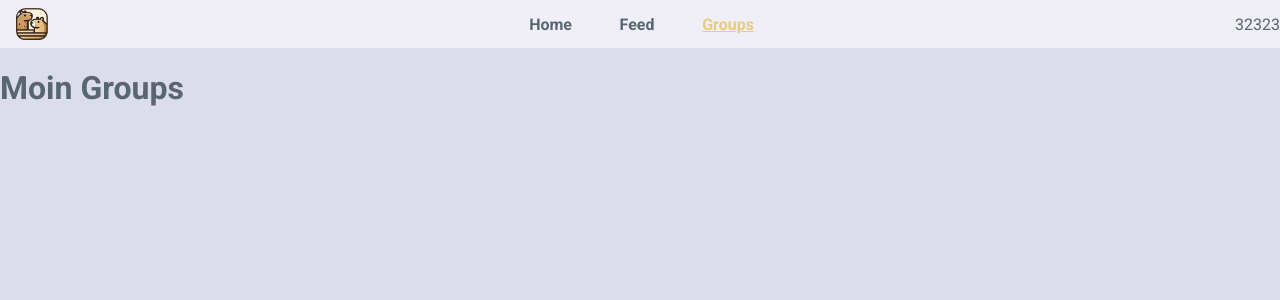
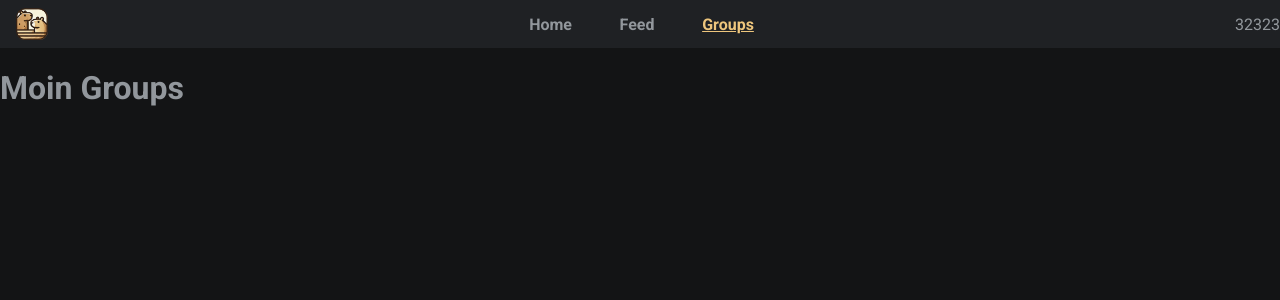
Before and after one commit to Keksclan/hobsoc, a Vue app: page /groups in a window 1280 px wide. Shown: the top 300 px of the page. Built offline with nearby package versions, Linux system fonts and the light colour scheme.

Commit message:
theme change to dark mode with function and store

```diff
--- a/src/App.vue
+++ b/src/App.vue
@@ -1,10 +1,11 @@
 <script setup>
 import MainNavBar from './components/MainNavBar.vue'
+
 </script>
 
 <template>
-  <MainNavBar />
-  <router-view />
+  <MainNavBar/>
+  <router-view/>
 </template>
 
 <style scoped>
--- a/src/components/MainNavBar.vue
+++ b/src/components/MainNavBar.vue
@@ -1,6 +1,9 @@
 <template>
   <div class="NavBar">
-        <div class="nav-container-right"><div class="logoContainer"><img class="logo" src="../assets/logo/HobSocLogo.png" alt="Logo" @click="toHome()"></div></div>
+    <div class="nav-container-right">
+      <div class="logoContainer"><img class="logo" src="../assets/logo/HobSocLogo.png" alt="Logo" @click="toHome()">
+      </div>
+    </div>
     <div class="nav-container-center">
       <NavLinkBtn
           v-for="item in navItems"
@@ -39,8 +42,7 @@ export default {
 </script>
 <style lang="scss">
 
-    .NavBar
-    {
+.NavBar {
 
   height: 3rem;
   width: 100%;
@@ -51,29 +53,33 @@ export default {
 
   flex-direction: row;
   align-items: center;
+
   .nav-container-right {
-            padding-left:1rem;
+    padding-left: 1rem;
     display: flex;
     flex-direction: row;
+
     .logoContainer {
-                width:2rem;
+      width: 2rem;
       height: 2rem;
       cursor: pointer;
       -webkit-user-select: none;
-                -moz-user-select: -moz-none;
+      -moz-user-select: none;
       -ms-user-select: none;
       user-select: none;
+
       .logo {
-                    width:2rem;
-                    height:2rem;
+        width: 2rem;
+        height: 2rem;
       }
     }
 
   }
+
   .nav-container-center {
     display: flex;
-            width:20rem;
-            min-width:fit-content;
+    width: 20rem;
+    min-width: fit-content;
     flex-direction: row;
     justify-content: space-evenly;
     align-items: center;
--- a/src/main.js
+++ b/src/main.js
@@ -1,8 +1,20 @@
-import { createApp } from 'vue'
-import { createPinia } from 'pinia'
-import './style.scss'
-import router from "./router"
-import App from './App.vue'
+import {createApp} from 'vue';
+import {createPinia} from 'pinia';
+import './style.scss';
+import router from './router';
+import App from './App.vue';
 
-const pinia = createPinia()
-createApp(App).use(pinia).use(router).mount('#app')
+const pinia = createPinia();
+const app = createApp(App);
+
+// Pinia und Router registrieren
+app.use(pinia).use(router);
+
+// App mounten
+app.mount('#app');
+
+// Theme-Initialisierung
+import {useThemeStore} from "./stores/themeStore.js";
+
+const themeStore = useThemeStore(); // Pinia muss zuerst initialisiert sein
+themeStore.setTheme("dark");
--- /dev/null
+++ b/src/stores/themeStore.js
@@ -0,0 +1,25 @@
+// stores/themeStore.js
+import {defineStore} from 'pinia';
+
+export const useThemeStore = defineStore('theme', {
+    state: () => ({
+        theme: null, // null = kein explizites Theme festgelegt
+    }),
+    getters: {
+        currentTheme: (state) => {
+            if (state.theme) {
+                return state.theme;
+            }
+            // Prüfe das bevorzugte Gerätethema
+            return window.matchMedia('(prefers-color-scheme: dark)').matches
+                ? 'dark'
+                : 'light';
+        },
+    },
+    actions: {
+        setTheme(theme) {
+            this.theme = theme;
+            document.documentElement.setAttribute('data-theme', theme); // HTML-Attribut setzen
+        },
+    },
+});
--- a/src/style.scss
+++ b/src/style.scss
@@ -1,9 +1,10 @@
 @import url('https://fonts.googleapis.com/css2?family=Roboto:ital,wght@0,100;0,300;0,400;0,500;0,700;0,900;1,100;1,300;1,400;1,500;1,700;1,900&display=swap');
 
 html, body {
-    margin:0;
+  margin: 0;
   padding: 0;
 }
+
 body {
   background-color: var(--screen-background-color);
   display: flex;
@@ -11,6 +12,7 @@ body {
   width: 100%;
   height: 100vh;
 }
+
 #app {
   font-family: 'roboto', sans-serif;
   background-color: var(--screen-background-color);
@@ -18,7 +20,8 @@ body {
   display: flex;
   flex-direction: column;
   width: 100%;
-    height: 100vh;}
+  height: 100vh;
+}
 
 :root {
   --screen-background-color: #DCDDEA;
@@ -28,8 +31,9 @@ body {
   --navbar-link-hover-color: #979696;
   --navbar-link-active-hover-color: #e7d7ac;
 }
-@media (prefers-color-scheme: dark) {
-    :root {
+
+[data-theme="dark"] {
+
     --screen-background-color: #131415;
     --navBar-background-color: #1F2124;
     --menu-color: #92979C;
@@ -37,4 +41,3 @@ body {
     --navbar-link-hover-color: #d9dadb;
     --navbar-link-active-hover-color: #e9d7bc;
   }
-}
--- a/vite.config.js
+++ b/vite.config.js
@@ -1,7 +1,12 @@
-import { defineConfig } from 'vite'
-import vue from '@vitejs/plugin-vue'
+import {defineConfig} from 'vite';
+import vue from '@vitejs/plugin-vue';
+import path from 'path';
 
-// https://vitejs.dev/config/
 export default defineConfig({
-  plugins: [vue()],
-})
+    plugins: [vue()],
+    resolve: {
+        alias: {
+            '@': path.resolve(__dirname, './src'),
+        },
+    },
+});
```
Also changed, not shown: src/components/Nav_Components/NavIconBtn.vue (added, +13 -0 lines). Lines whose indentation alone changed are shown as unchanged.
